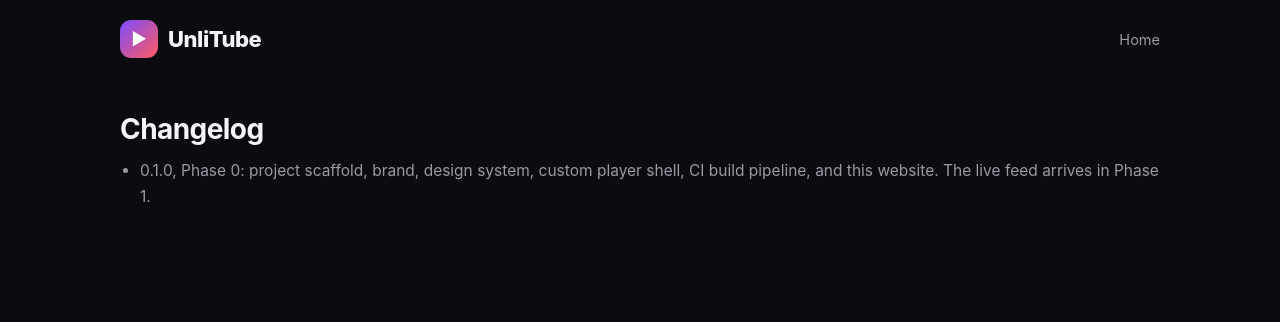
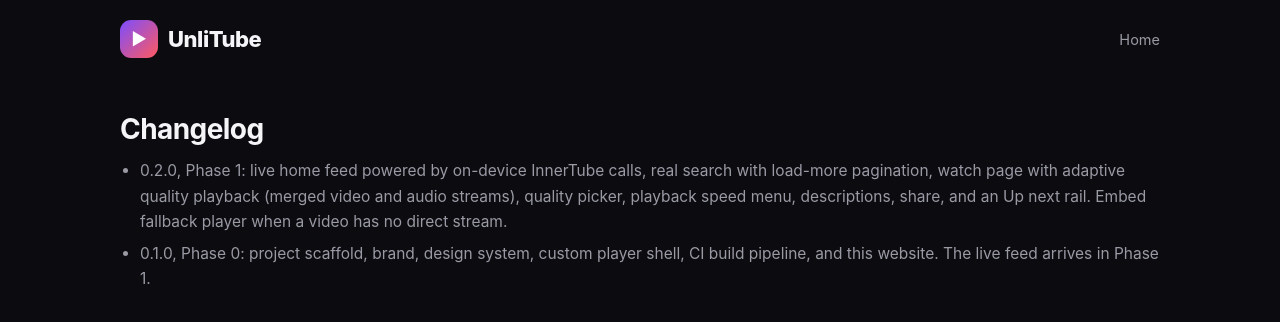
Before and after one commit to imtofast16-creator/unlitube, a Next.js app in the folder web/: page /changelog in a window 1280 px wide. Shown: the top 322 px of the page. Built offline with nearby package versions, Linux system fonts and the light colour scheme.

Commit message:
Site: changelog 0.2.0

```diff
--- a/web/app/changelog/page.tsx
+++ b/web/app/changelog/page.tsx
@@ -10,6 +10,7 @@ export default function Changelog() {
       <section className="section">
         <h2>Changelog</h2>
         <ul>
+          <li>0.2.0, Phase 1: live home feed powered by on-device InnerTube calls, real search with load-more pagination, watch page with adaptive quality playback (merged video and audio streams), quality picker, playback speed menu, descriptions, share, and an Up next rail. Embed fallback player when a video has no direct stream.</li>
           <li>0.1.0, Phase 0: project scaffold, brand, design system, custom player shell, CI build pipeline, and this website. The live feed arrives in Phase 1.</li>
         </ul>
       </section>
```
